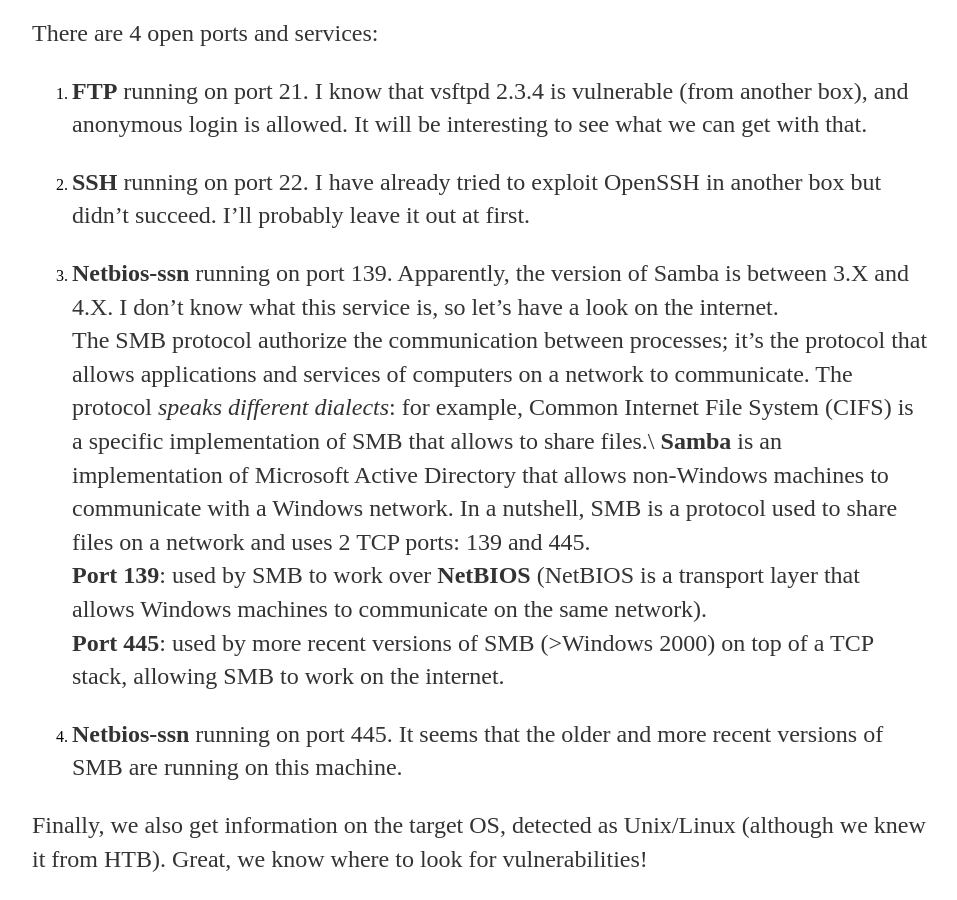
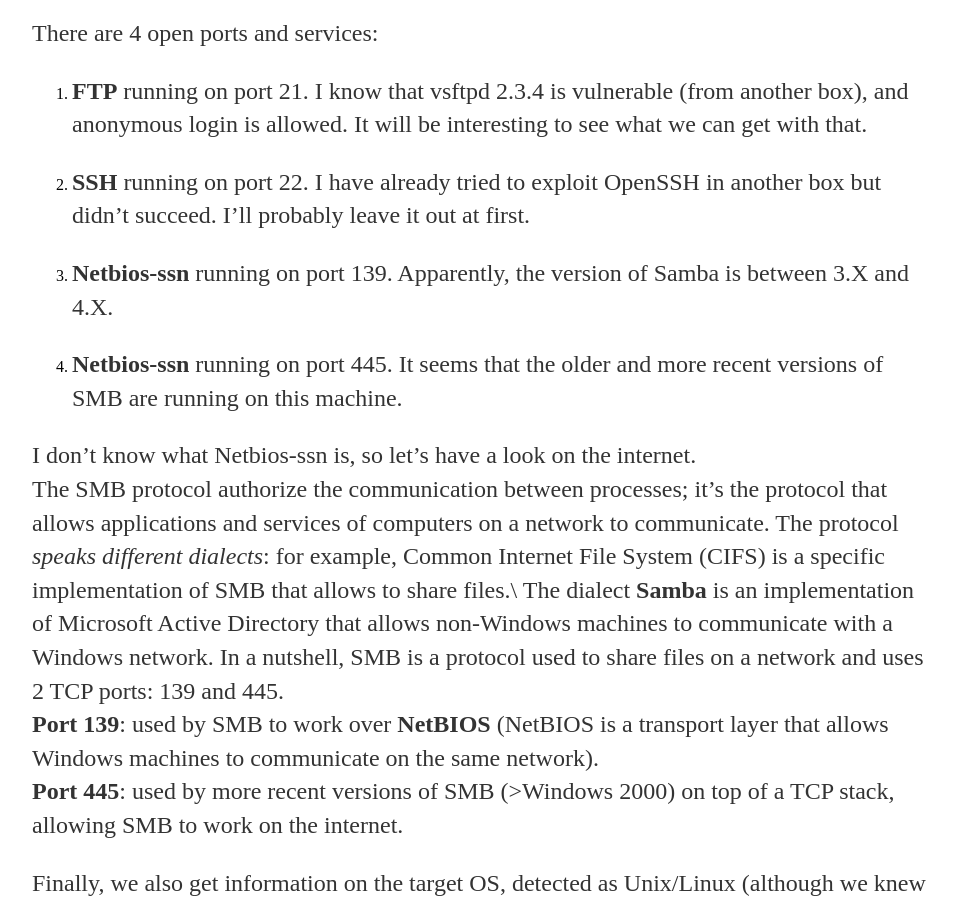
Before and after one commit to jsom1/jsom1.github.io, a Jekyll site: the page built from _walkthroughs/Lame.md, in a window 1280 px wide and 900 px high, scrolled down 1709 px. Shown: the whole window, without its empty margins (160-1117 px from the left). Built offline with Jekyll 4.4.1, drawn with Linux system fonts in a browser that asks for light colours; our own code applies the rules of GitHub Pages for plain Markdown files.

Commit message:
Update Lame.md

```diff
--- a/_walkthroughs/Lame.md
+++ b/_walkthroughs/Lame.md
@@ -48,14 +48,17 @@
 
 2. **SSH** running on port 22. I have already tried to exploit OpenSSH in another box but didn't succeed. I'll probably leave it out at first.
 
-3. **Netbios-ssn** running on port 139. Apparently, the version of Samba is between 3.X and 4.X. I don't know what this service is, so let's have a look on the internet.\\
+3. **Netbios-ssn** running on port 139. Apparently, the version of Samba is between 3.X and 4.X.
+
+4. **Netbios-ssn** running on port 445. It seems that the older and more recent versions of SMB are running on this machine.
+
+I don't know what Netbios-ssn is, so let's have a look on the internet.\\
 The SMB protocol authorize the communication between processes; it's the protocol that allows applications and services of computers on a network to communicate. The protocol *speaks different dialects*: for example, Common Internet File System (CIFS) is a specific implementation of SMB that allows to share files.\\
-**Samba** is an implementation of Microsoft Active Directory that allows non-Windows machines to communicate with a Windows network.
+The dialect **Samba** is an implementation of Microsoft Active Directory that allows non-Windows machines to communicate with a Windows network.
 In a nutshell, SMB is a protocol used to share files on a network and uses 2 TCP ports: 139 and 445.\\
 **Port 139**: used by SMB to work over **NetBIOS** (NetBIOS is a transport layer that allows Windows machines to communicate on the same network).\\
 **Port 445**: used by more recent versions of SMB (>Windows 2000) on top of a TCP stack, allowing SMB to work on the internet.
 
-4. **Netbios-ssn** running on port 445. It seems that the older and more recent versions of SMB are running on this machine.
 
 Finally, we also get information on the target OS, detected as Unix/Linux (although we knew it from HTB). Great, we know where to look for vulnerabilities!
 
```
